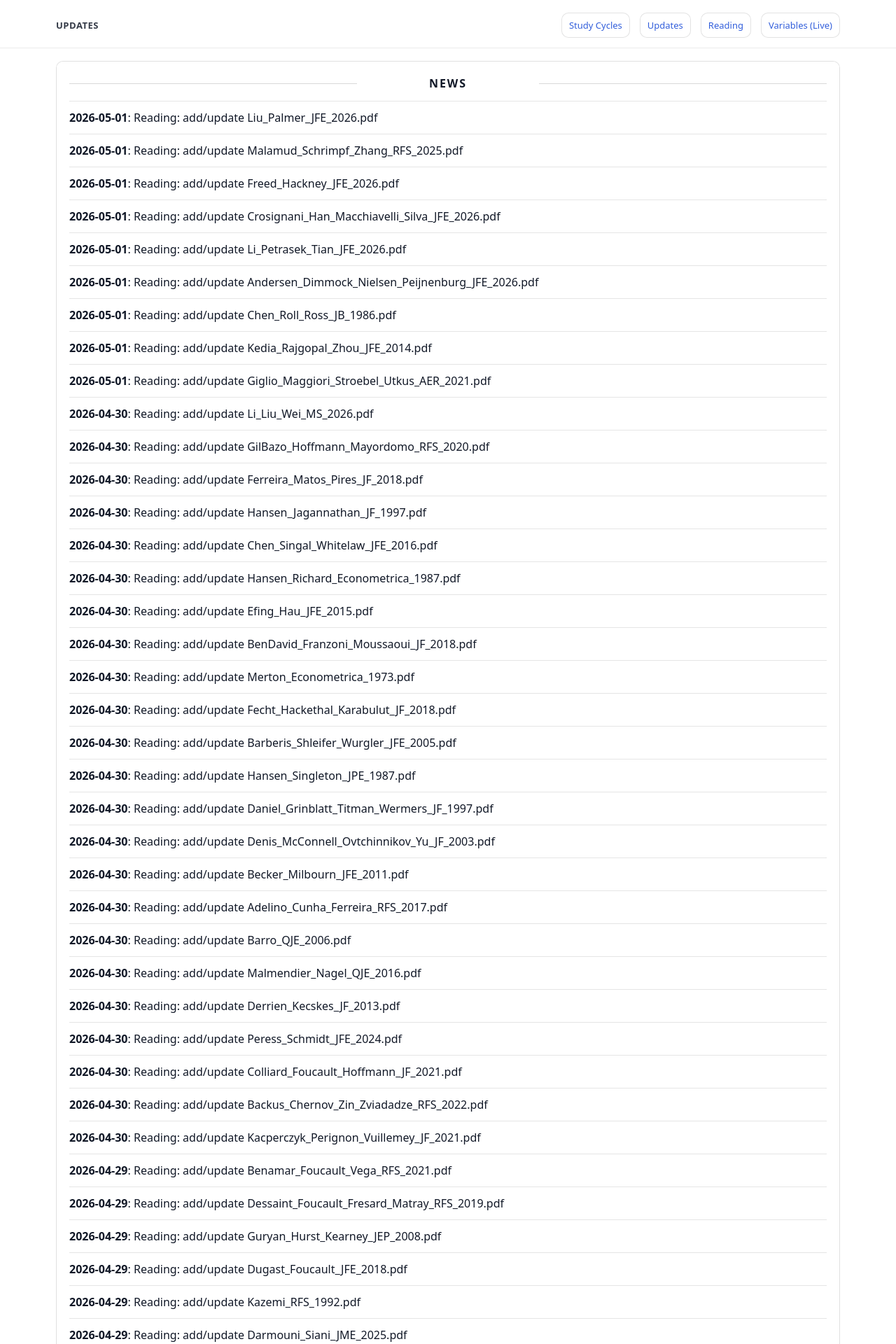
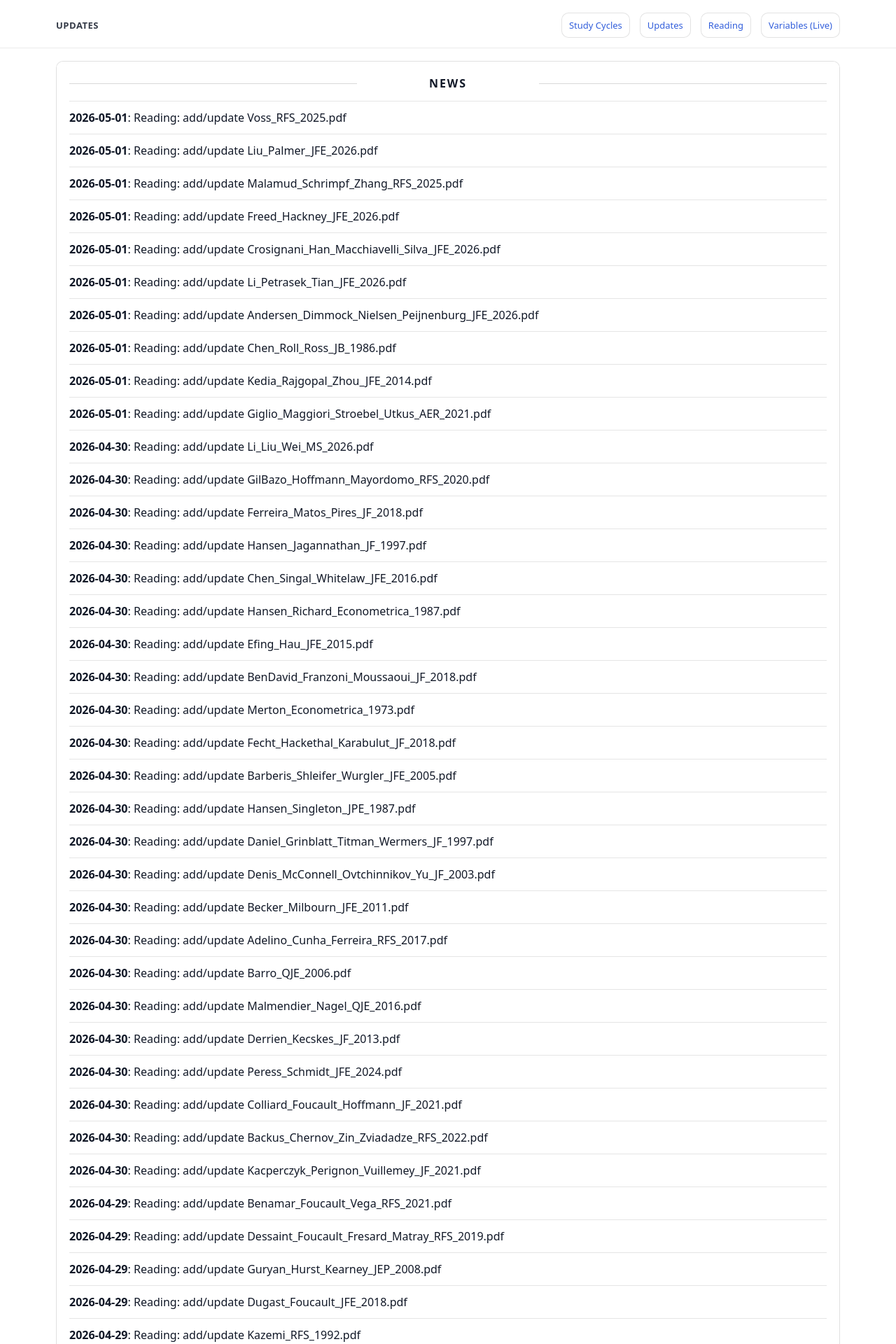
Before and after one commit to yaxinzn/study-archive, a Jekyll site: the page built from updates/index.md, in a window 1280 px wide. Shown: the top 1920 px of the page at 70% size. Built offline with Jekyll 4.4.1, drawn with Linux system fonts in a browser that asks for light colours; some of the changed text lies outside the part shown.

Commit message:
chore: update NEWS feed

```diff
--- a/_data/news.yml
+++ b/_data/news.yml
@@ -1,4 +1,7 @@
 # Auto-generated update history (sorted newest -> oldest). Do not edit manually.
+- ts: "1777630787"
+  date: "2026-05-01"
+  title: "Reading: add/update Voss_RFS_2025.pdf"
 - ts: "1777630499"
   date: "2026-05-01"
   title: "Reading: add/update Liu_Palmer_JFE_2026.pdf"
```
